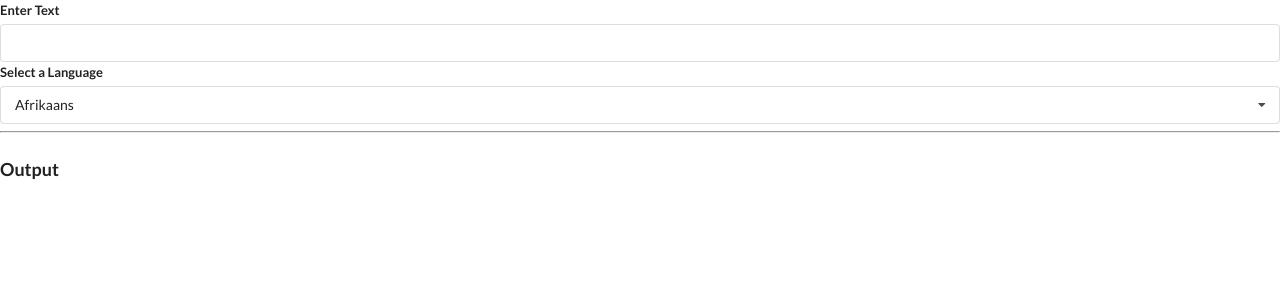
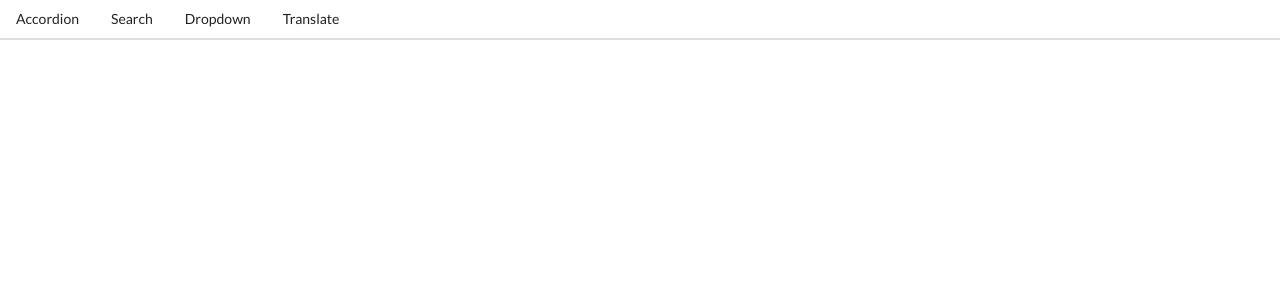
Before and after one commit to mamuncseru/widgets, a React (Create React App) app: page / in a window 1280 px wide. Shown: the top 300 px of the page. Built offline with nearby package versions, Linux system fonts and the light colour scheme; no server answers.

Commit message:
Widgets project completed

```diff
--- a/src/App.js
+++ b/src/App.js
@@ -1,24 +1,25 @@
 import React, { useState } from 'react';
 import Dropdown from './components/Dropdown';
-// import Accordion from './components/Accordion';
-// import Search from './components/Search';
+import Accordion from './components/Accordion';
+import Search from './components/Search';
 import Translate from './components/Translate';
+import Route from './components/Route';
+import Header from './components/Header';
 
-
-// const items = [
-//     {
-//         title: 'what is React?',
-//         content: 'React is a front end javascript framework'
-//     },
-//     {
-//         title: 'why use React?',
-//         content: 'React is a favorite JS library among engineers'
-//     },
-//     {
-//         title: 'How do you use React?',
-//         content: 'You use React by creating components'
-//     }
-// ]
+const items = [
+    {
+        title: 'what is React?',
+        content: 'React is a front end javascript framework'
+    },
+    {
+        title: 'why use React?',
+        content: 'React is a favorite JS library among engineers'
+    },
+    {
+        title: 'How do you use React?',
+        content: 'You use React by creating components'
+    }
+]
 
 const options = [
     {
@@ -35,24 +36,31 @@
     },
 ];
 
+
 export default () => {
-    // const [selected, setSelected] = useState(options[0]);
-    // const [showDropdown, setshowDropdown] = useState(true);
+    const [selected, setSelected] = useState(options[0]);
+
     return (
         <div>
-            {/* <Accordion items={items} /> */}
-            {/* <Search /> */}
-            {/* <button onClick={() => setshowDropdown(!showDropdown)}>Toggle Dropdown</button>
-            {showDropdown ?
+            <Header />
+            <Route path="/">
+                <Accordion items={items} />
+            </Route>
+            <Route path="/list">
+                <Search />
+            </Route>
+            <Route path="/dropdown">
                 <Dropdown
+                    label="Select a color"
+                    options={options}
                     selected={selected}
                     onSelectedChange={setSelected}
-                    options={options}
+                />
+            </Route>
+            <Route path="/translate">
+                <Translate />
+            </Route>
 
-                /> : null
-            } */}
-
-            <Translate />
         </div>
     )
 };
--- /dev/null
+++ b/src/components/Header.js
@@ -0,0 +1,24 @@
+import React from 'react';
+import Link from './Link';
+
+
+const Header = () => {
+    return (
+        <div className="ui secondary pointing menu">
+            <Link href="/" className="item">
+                Accordion
+            </Link>
+            <Link href="/list" className="item">
+                Search
+            </Link>
+            <Link href="/dropdown" className="item">
+                Dropdown
+            </Link>
+            <Link href="/translate" className="item">
+                Translate
+            </Link>
+        </div>
+    )
+}
+
+export default Header;
--- /dev/null
+++ b/src/components/Link.js
@@ -0,0 +1,29 @@
+import React from 'react';
+
+
+const Link = ({ className, href, children }) => {
+    const onClick = (event) => {
+
+        if (event.metaKey | event.ctrlKey) {
+            return;
+        }
+
+        event.preventDefault();
+        window.history.pushState({}, '', href);
+
+        const navEvent = new PopStateEvent('popstate');
+        window.dispatchEvent(navEvent);
+
+    };
+    return (
+        <a
+            onClick={onClick}
+            className={className}
+            href={href}
+        >
+            {children}
+        </a>
+    );
+};
+
+export default Link;
--- /dev/null
+++ b/src/components/Route.js
@@ -0,0 +1,27 @@
+
+import { useEffect, useState } from 'react';
+
+const Route = ({ path, children }) => {
+    const [currentPath, setCurrentPath] = useState(window.location.path);
+
+    useEffect(() => {
+
+        const onLocationChange = () => {
+            setCurrentPath(window.location.pathname);
+        }
+
+        window.addEventListener('popstate', onLocationChange);
+
+        return () => {
+            window.removeEventListener('popstate', onLocationChange);
+        }
+    }, []);
+
+
+    return currentPath === path
+        ? children
+        : null;
+
+};
+
+export default Route;
```
